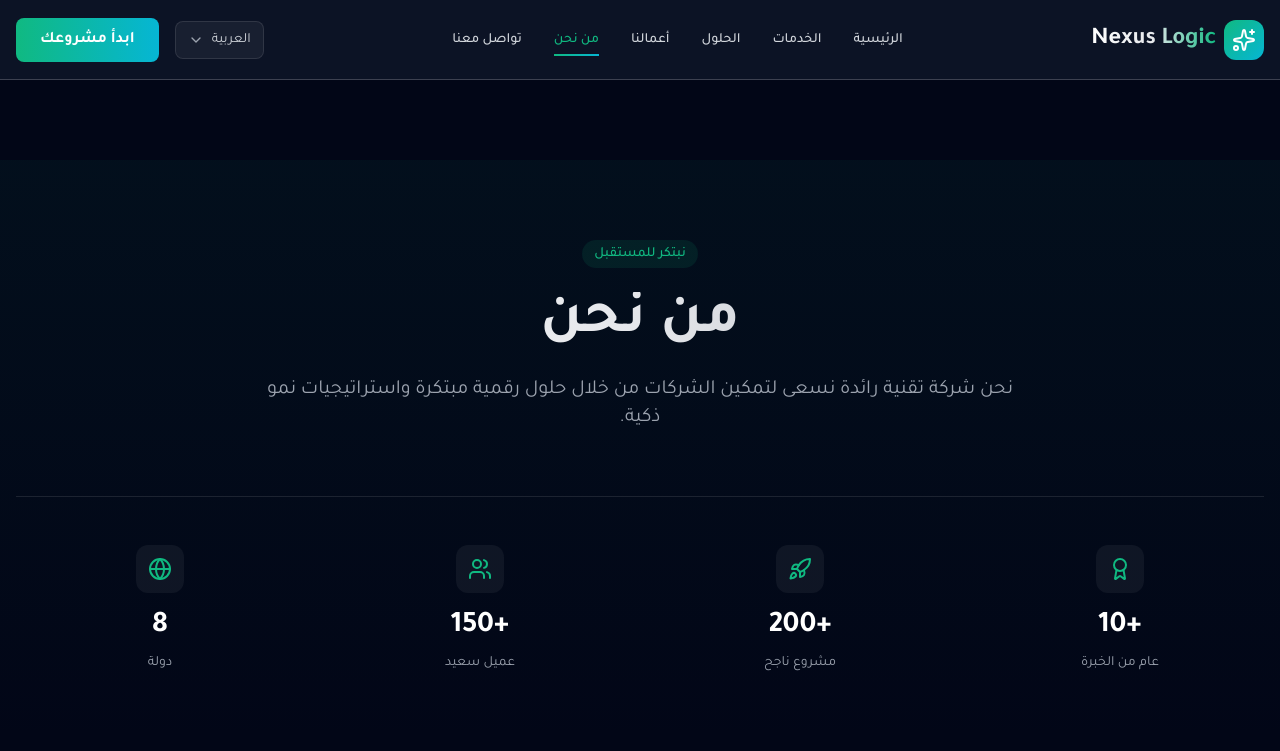
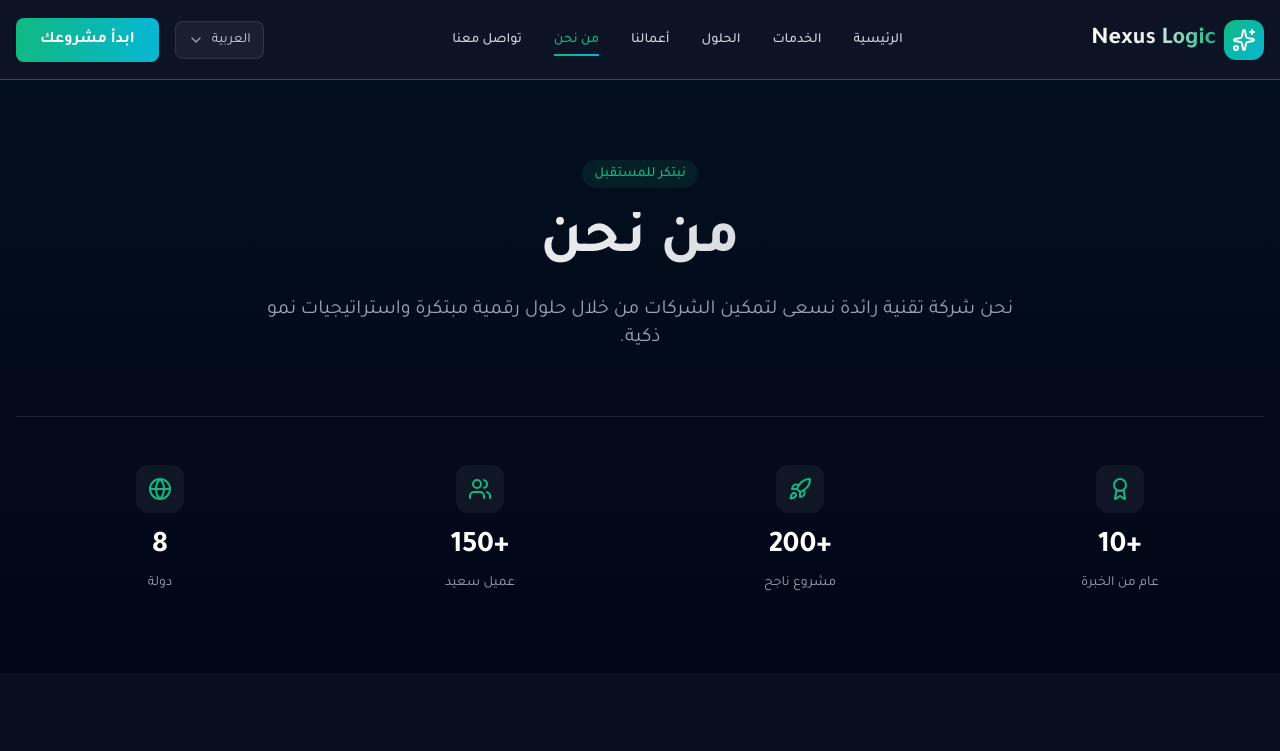
Before and after one commit to azkila140/porto, a Next.js app: page /ar/about in a window 1280 px wide. Shown: the top 751 px of the page. Built offline with nearby package versions, Linux system fonts and the light colour scheme.

Commit message:
fix: Resolve main tag nesting and lang fallback issues in Services and About pages

```diff
--- a/app/[lang]/about/page.tsx
+++ b/app/[lang]/about/page.tsx
@@ -98,10 +98,10 @@ const content = {
 
 export default function AboutPage({ params }: AboutPageProps) {
     const { lang } = params
-    const t = content[lang]
+    const t = content[lang] || content.en
 
     return (
-        <main className="min-h-screen bg-slate-950 pt-20">
+        <div className="min-h-screen bg-slate-950">
             {/* Hero Section */}
             <section className="relative py-20 px-4 overflow-hidden">
                 <div className="absolute inset-0 bg-gradient-to-b from-brand-emerald/5 to-transparent" />
@@ -226,6 +226,6 @@ export default function AboutPage({ params }: AboutPageProps) {
                     </div>
                 </div>
             </section>
-        </main>
+        </div>
     )
 }
--- a/app/[lang]/services/page.tsx
+++ b/app/[lang]/services/page.tsx
@@ -176,10 +176,10 @@ const content = {
 
 export default function ServicesPage({ params }: ServicesPageProps) {
     const { lang } = params
-    const t = content[lang]
+    const t = content[lang] || content.en
 
     return (
-        <main className="min-h-screen bg-slate-950 pt-20">
+        <div className="min-h-screen bg-slate-950">
             {/* Hero Section */}
             <section className="relative py-20 px-4 overflow-hidden">
                 <div className="absolute inset-0 bg-[url('/grid.svg')] opacity-10" />
@@ -240,6 +240,6 @@ export default function ServicesPage({ params }: ServicesPageProps) {
                     </div>
                 </div>
             </section>
-        </main>
+        </div>
     )
 }
```
